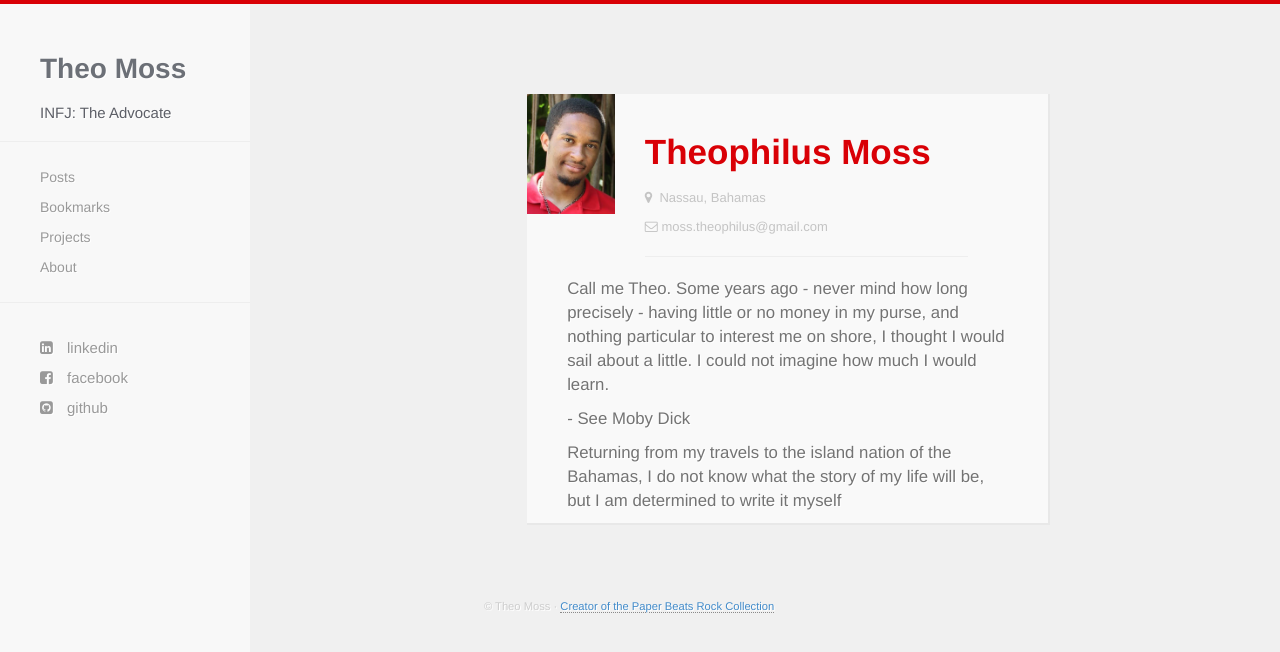
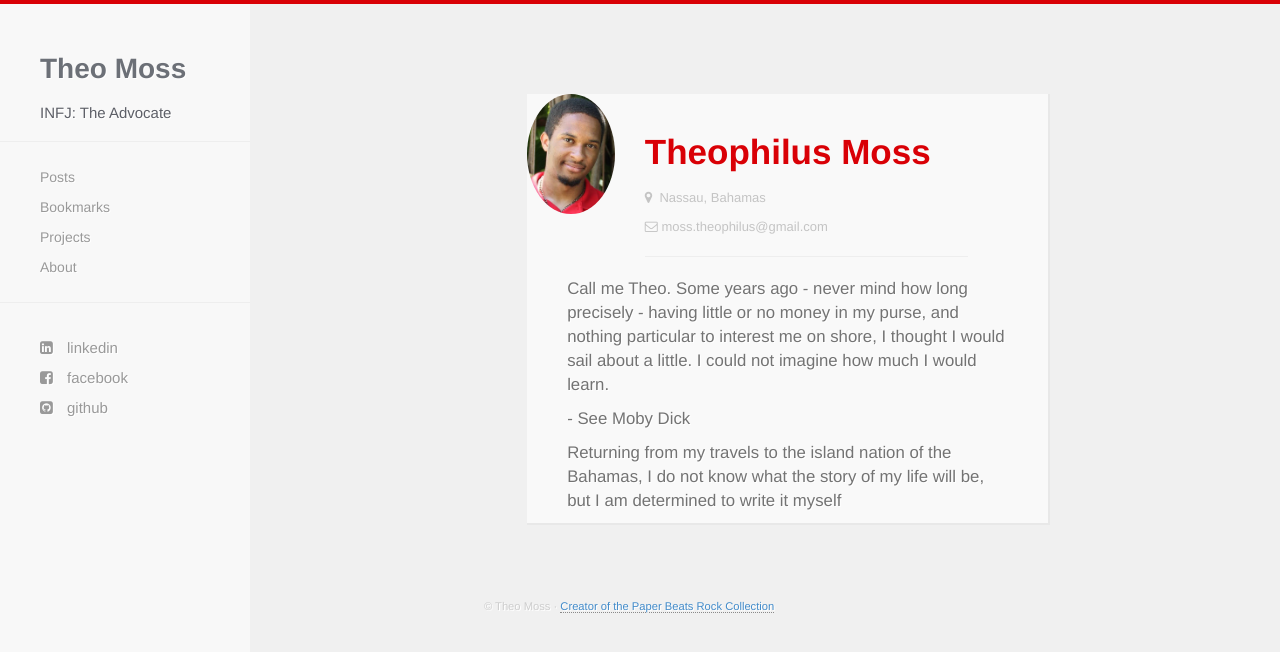
Before and after one commit to tmoss4/tmoss4.github.io, a Jekyll site: the page built from about.html, in a window 1280 px wide. Shown: the top 652 px of the page. Built offline with Jekyll 4.4.1, drawn with Linux system fonts in a browser that asks for light colours; nearby versions of some CDN libraries.

Commit message:
rounded image

```diff
--- a/css/hc.css
+++ b/css/hc.css
@@ -561,6 +561,11 @@ time
   font-size:small
 }
 
+.user-card img
+{
+  border-radius: 50%
+}
+
 .card
 {
   margin-left:-40px;
```
